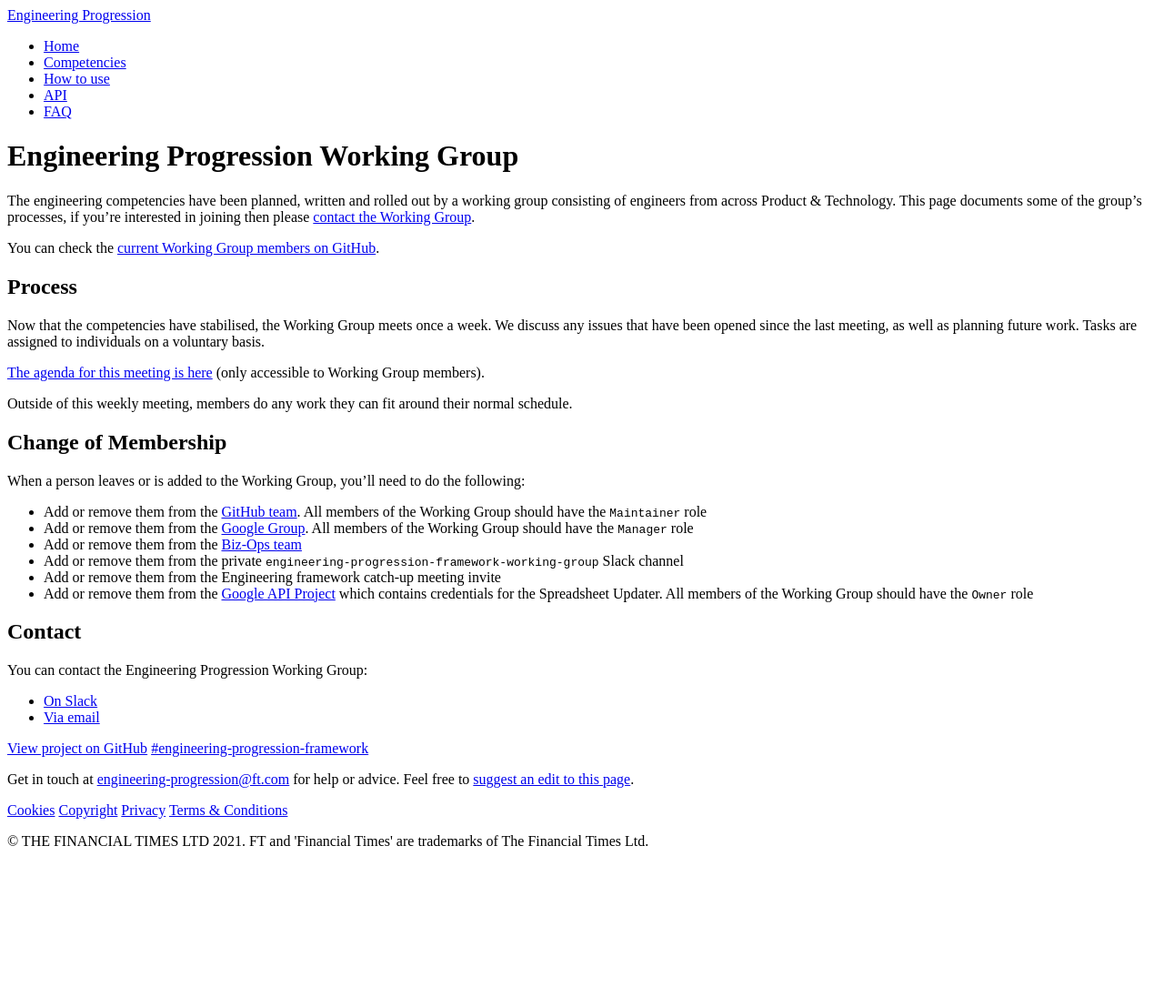
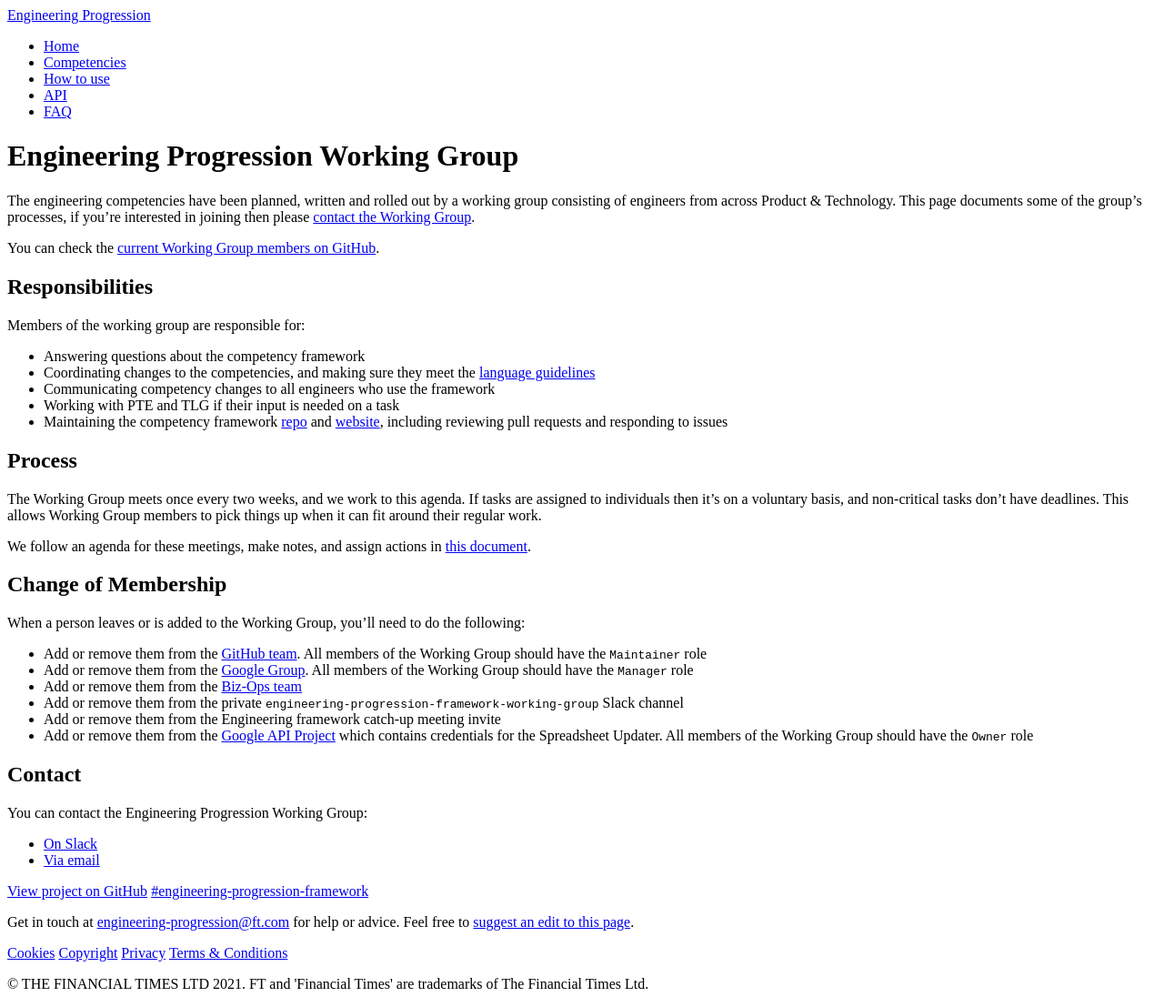
Before and after one commit to Financial-Times/engineering-progression, a Jekyll site: the page built from site/pages/working-group.md, in a window 1280 px wide. Shown: the whole page at 91% size. Built offline with Jekyll 4.4.1, drawn with Linux system fonts in a browser that asks for light colours; a style sheet for code colours, icons or effects is not loaded; before the commit the page ends 950 px from its top, so only the background shows below that.

Commit message:
Working group docs (#339)
* Add a working group "Responsibilities" section

* Adjust working group process

* Link to the Working Group page from the home page

* Correct the working group documentation link

* Add the public agenda link

```diff
--- a/site/pages/home.html
+++ b/site/pages/home.html
@@ -52,6 +52,7 @@
 			<ul>
 				<li><a href="{{site.github.repository_url}}/blob/master/CONTRIBUTING.md#contributing" class="o-typography-link--external">Read the contributing guide</a></li>
 				<li><a href="{{site.github.repository_url}}/issues/new" class="o-typography-link--external">Open an issue on GitHub</a></li>
+				<li><a href="/docs/working-group/">Read about the Engineering Progression Working Group</a></li>
 			</ul>
 		</div>
 
--- a/site/pages/working-group.md
+++ b/site/pages/working-group.md
@@ -12,13 +12,22 @@
 You can check the [current Working Group members on GitHub](https://github.com/orgs/Financial-Times/teams/engineering-progression-working-group/members).
 
 
+## Responsibilities
+
+Members of the working group are responsible for:
+
+  * Answering questions about the competency framework
+  * Coordinating changes to the competencies, and making sure they meet the [language guidelines](https://github.com/Financial-Times/engineering-progression/blob/master/docs/language.md)
+  * Communicating competency changes to all engineers who use the framework
+  * Working with PTE and TLG if their input is needed on a task
+  * Maintaining the competency framework [repo](https://github.com/orgs/Financial-Times/engineering-progression) and [website](https://engineering-progression.ft.com/), including reviewing pull requests and responding to issues
+
+
 ## Process
 
-Now that the competencies have stabilised, the Working Group meets once a week. We discuss any issues that have been opened since the last meeting, as well as planning future work. Tasks are assigned to individuals on a voluntary basis.
+The Working Group meets once every two weeks, and we work to this agenda. If tasks are assigned to individuals then it's on a voluntary basis, and non-critical tasks don't have deadlines. This allows Working Group members to pick things up when it can fit around their regular work.
 
-[The agenda for this meeting is here](https://docs.google.com/document/d/1o2MfeMZjovFva-0BwSbm2UN_06HxxbhWfKPugmkNO1Q/edit) (only accessible to Working Group members).
-
-Outside of this weekly meeting, members do any work they can fit around their normal schedule.
+We follow an agenda for these meetings, make notes, and assign actions in [this document](https://docs.google.com/document/d/1GHtXdANM6Yq6Xwh_6lHi3mTY-BtRF-0iPcTWFhfAnL4/edit).
 
 
 ## Change of Membership
```
